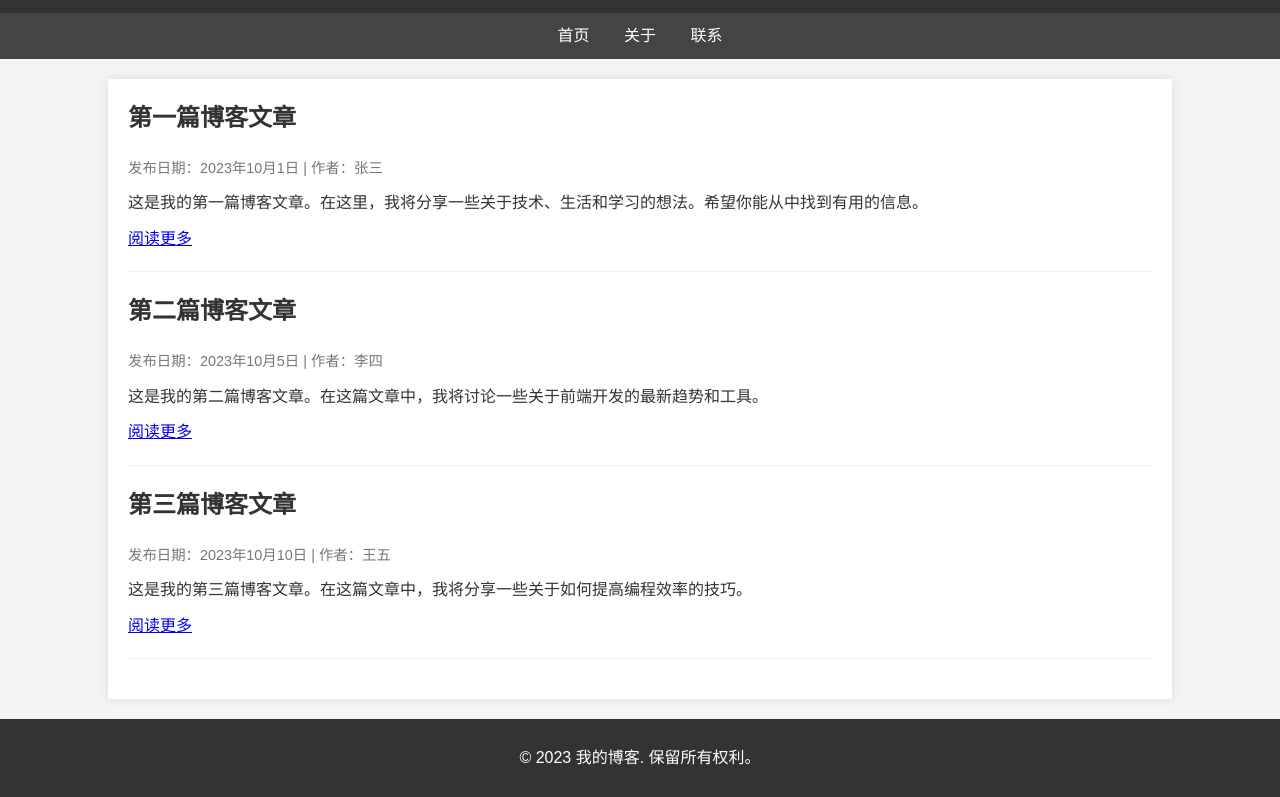
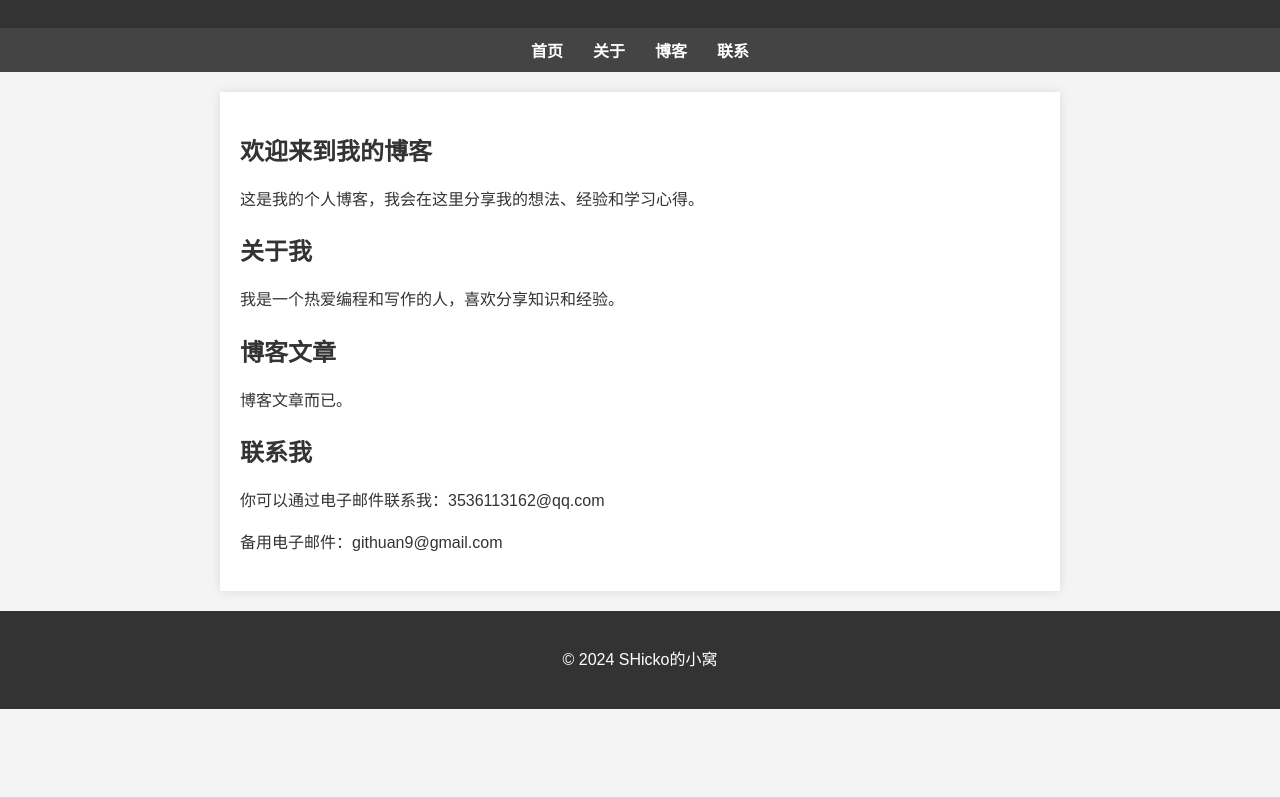
Before and after one commit to shicko544/chetanuniversity.io, a plain HTML site: page index.html in a window 1280 px wide. Shown: the part 101-898 px from the top of the page. After the commit the page ends 810 px from the top, so only its background shows below. Drawn offline with Linux system fonts and the light colour scheme.

Commit message:
Update index.html

```diff
--- a/index.html
+++ b/index.html
@@ -3,105 +3,111 @@
 <head>
     <meta charset="UTF-8">
     <meta name="viewport" content="width=device-width, initial-scale=1.0">
-    <title>我的博客</title>
+    <title>SHicko的小窝</title>
     <style>
         body {
             font-family: Arial, sans-serif;
-            line-height: 1.6;
             margin: 0;
             padding: 0;
             background-color: #f4f4f4;
             color: #333;
         }
         header {
-            background: #333;
+            background-color: #333;
             color: #fff;
-            padding: 10px 0;
+            padding: 20px 0;
             text-align: center;
+            animation: fadeIn 2s ease-in-out;
         }
         nav {
-            background: #444;
-            color: #fff;
-            padding: 10px;
-            text-align: center;
+            display: flex;
+            justify-content: center;
+            background-color: #444;
+            padding: 10px 0;
         }
         nav a {
             color: #fff;
+            text-decoration: none;
             margin: 0 15px;
-            text-decoration: none;
+            font-weight: bold;
+            transition: color 0.3s ease;
         }
         nav a:hover {
-            text-decoration: underline;
+            color: #ff6347;
         }
         .container {
-            width: 80%;
+            max-width: 800px;
             margin: 20px auto;
-            background: #fff;
             padding: 20px;
+            background-color: #fff;
             box-shadow: 0 0 10px rgba(0, 0, 0, 0.1);
+            animation: slideIn 1.5s ease-in-out;
         }
-        .post {
-            margin-bottom: 20px;
-            padding-bottom: 20px;
-            border-bottom: 1px solid #eee;
+        h1, h2 {
+            color: #333;
         }
-        .post h2 {
-            margin-top: 0;
-        }
-        .post p {
-            margin: 10px 0;
-        }
-        .post .meta {
-            font-size: 0.9em;
-            color: #777;
+        p {
+            line-height: 1.6;
         }
         footer {
-            background: #333;
+            text-align: center;
+            padding: 20px 0;
+            background-color: #333;
             color: #fff;
-            text-align: center;
-            padding: 10px 0;
             margin-top: 20px;
+            animation: fadeIn 2s ease-in-out;
+        }
+        @keyframes fadeIn {
+            from {
+                opacity: 0;
+            }
+            to {
+                opacity: 1;
+            }
+        }
+        @keyframes slideIn {
+            from {
+                transform: translateY(50px);
+                opacity: 0;
+            }
+            to {
+                transform: translateY(0);
+                opacity: 1;
+            }
         }
     </style>
 </head>
 <body>
-
     <header>
-        <h1>我的博客</h1>
+        <h1>SHicko的小窝</h1>
     </header>
-
     <nav>
-        <a href="#">首页</a>
-        <a href="#">关于</a>
-        <a href="#">联系</a>
+        <a href="#home">首页</a>
+        <a href="#about">关于</a>
+        <a href="#blog">博客</a>
+        <a href="#contact">联系</a>
     </nav>
-
     <div class="container">
-        <div class="post">
-            <h2>第一篇博客文章</h2>
-            <p class="meta">发布日期：2023年10月1日 | 作者：张三</p>
-            <p>这是我的第一篇博客文章。在这里，我将分享一些关于技术、生活和学习的想法。希望你能从中找到有用的信息。</p>
-            <a href="#">阅读更多</a>
-        </div>
-
-        <div class="post">
-            <h2>第二篇博客文章</h2>
-            <p class="meta">发布日期：2023年10月5日 | 作者：李四</p>
-            <p>这是我的第二篇博客文章。在这篇文章中，我将讨论一些关于前端开发的最新趋势和工具。</p>
-            <a href="#">阅读更多</a>
-        </div>
-
-        <div class="post">
-            <h2>第三篇博客文章</h2>
-            <p class="meta">发布日期：2023年10月10日 | 作者：王五</p>
-            <p>这是我的第三篇博客文章。在这篇文章中，我将分享一些关于如何提高编程效率的技巧。</p>
-            <a href="#">阅读更多</a>
-        </div>
+        <section id="home">
+            <h2>欢迎来到我的博客</h2>
+            <p>这是我的个人博客，我会在这里分享我的想法、经验和学习心得。</p>
+        </section>
+        <section id="about">
+            <h2>关于我</h2>
+            <p>我是一个热爱编程和写作的人，喜欢分享知识和经验。</p>
+        </section>
+        <section id="blog">
+            <h2>博客文章</h2>
+            <p>博客文章而已。</p>
+        </section>
+        <section id="contact">
+            <h2>联系我</h2>
+            <p>你可以通过电子邮件联系我：3536113162@qq.com</p>
+            <p>备用电子邮件：githuan9@gmail.com</p>
+        </section>
     </div>
-
     <footer>
-        <p>&copy; 2023 我的博客. 保留所有权利。</p>
+        <p>&copy; 2024 SHicko的小窝</p>
     </footer>
-
 </body>
 </html>
```
